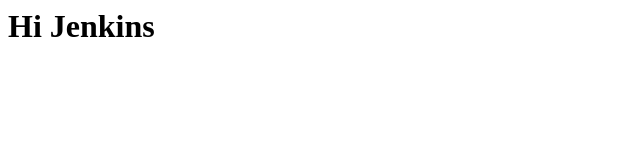
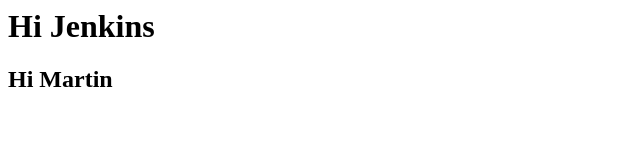
Before and after one commit to MARtinMarjan/KIII_Vezba1, a plain HTML site: page index.html in a window 1280 px wide. Shown: the whole page, without its empty margins (0-640 px from the left). Drawn offline with Linux system fonts and the light colour scheme.

Commit message:
Update index.html

```diff
--- a/index.html
+++ b/index.html
@@ -1 +1,2 @@
 <h1>Hi Jenkins</h1>
+<h2>Hi Martin</h2>
```
